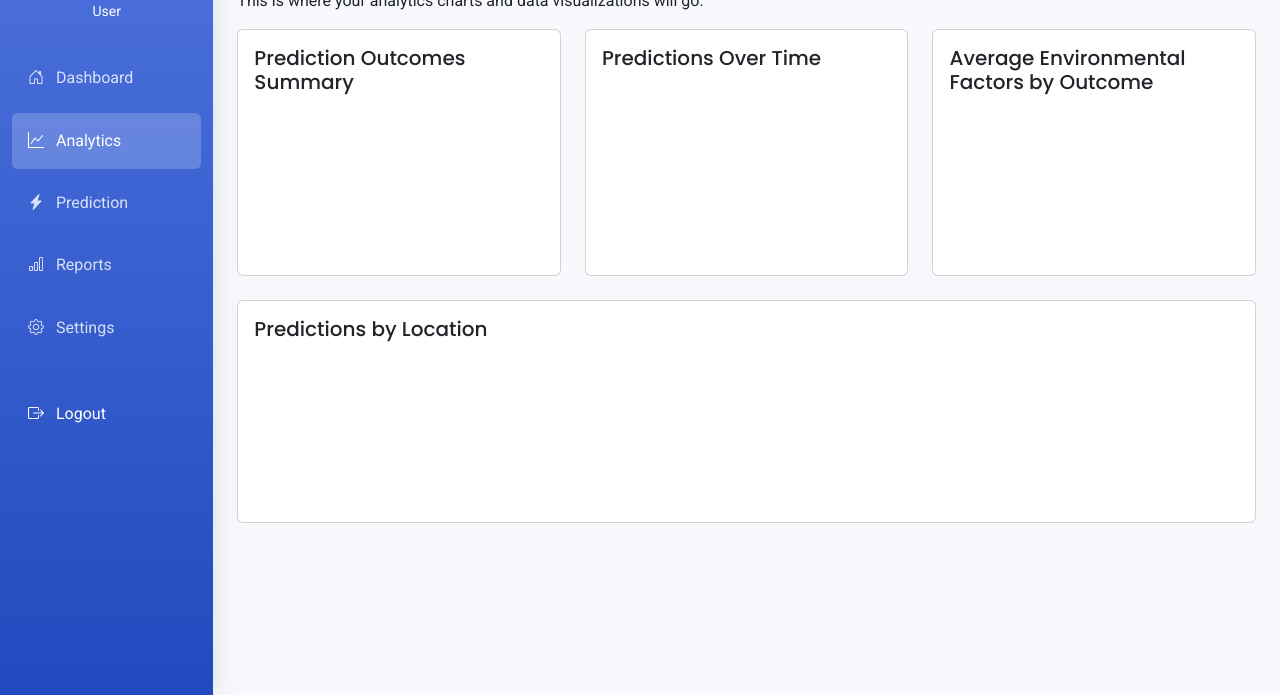
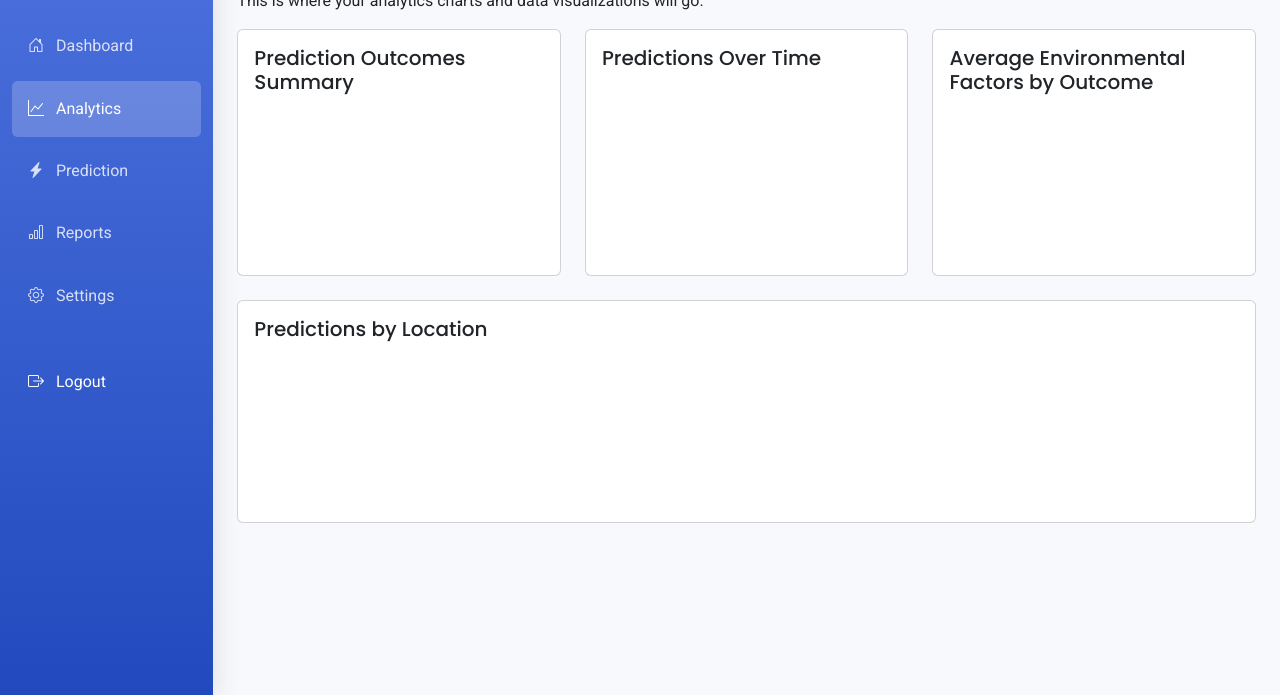
Before and after one commit to MasterWithAhmad/locust-hub-platform, a website: page frontend/public/analytics.html in a window 1280 px wide. Shown: the part 105-800 px from the top of the page. Drawn offline with nearby package versions, Linux system fonts and the light colour scheme; some packages are replaced by stand-ins of ours; sample sign-in values are in the browser's storage; a script that the page names is missing.

Commit message:
Remove 'user' label and update screenshots

```diff
--- a/frontend/public/analytics.html
+++ b/frontend/public/analytics.html
@@ -121,7 +121,6 @@
             <div class="text-center mb-4">
               <div id="userInitials" class="initials-circle"></div>
               <h6 id="userName" class="mb-0"></h6>
-              <small id="userRole" class="text-muted">User</small>
             </div>
             <ul class="nav flex-column">
               <li class="nav-item">
```
Also changed, not shown: screenshots/analytics.png, screenshots/prediction-form.png (added), screenshots/reports.png, screenshots/result.png, screenshots/settings.png.
